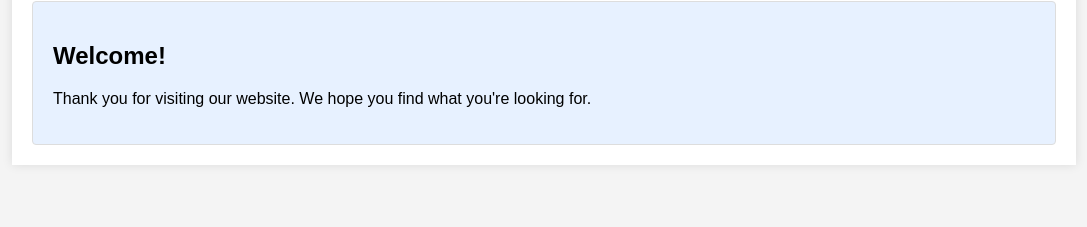
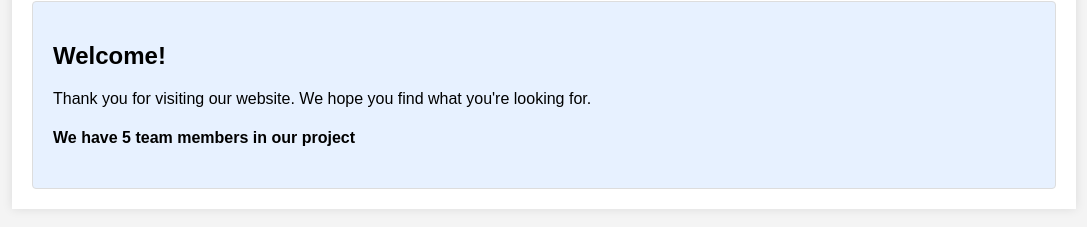
Before and after one commit to kalsi2202/term-project-devops, a website: page index.html in a window 1280 px wide. Shown: the part 99-326 px from the top of the page, without its empty margins (96-1183 px from the left). Drawn offline with Linux system fonts and the light colour scheme.

Commit message:
Modified index.html file

```diff
--- a/index.html
+++ b/index.html
@@ -36,6 +36,7 @@
         <div class="welcome-section">
             <h2>Welcome!</h2>
             <p>Thank you for visiting our website. We hope you find what you're looking for.</p>
+            <h4> We have 5 team members in our project </h4>
         </div>
     </div>
 </body>
```
